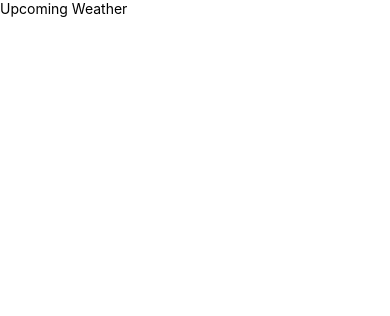
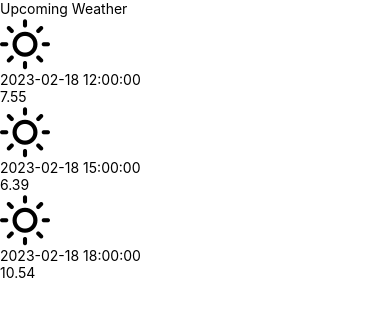
Before and after one commit to IsmailMuhammed2019/weatherApp, a React Native app: screen / in a window 390 px wide. Shown: the top 316 px of the page. Built offline with nearby package versions, Linux system fonts and the light colour scheme.

Commit message:
adjust code color for feather

```diff
--- a/src/components/UpcomingWeather.js
+++ b/src/components/UpcomingWeather.js
@@ -45,7 +45,7 @@ const Item = (props) => {
     const {dt_txt, min, max, condition} = props
     return (
         <View>
-            <Feather size={50} color="yellow" name="sun" />
+            <Feather name={"sun"} size={50} color={"black"} />
             <Text>{dt_txt}</Text>
             <Text>{min}</Text>
             <Text>{max}</Text>
@@ -54,14 +54,14 @@ const Item = (props) => {
 }
 
 const UpcomingWeather = () => {
-    const renderItem = ({item}) => {
+    const renderItem = ({item}) => (
         <Item
             condition={item.weather[0].main}
             dt_txt={item.dt_txt}
             min={item.main.temp_min}
             max={item.main.tem_max}
         />
-    }
+    )
     return(
         <SafeAreaView style={styles.wrapper}>
             <View style={styles.container}>
```
